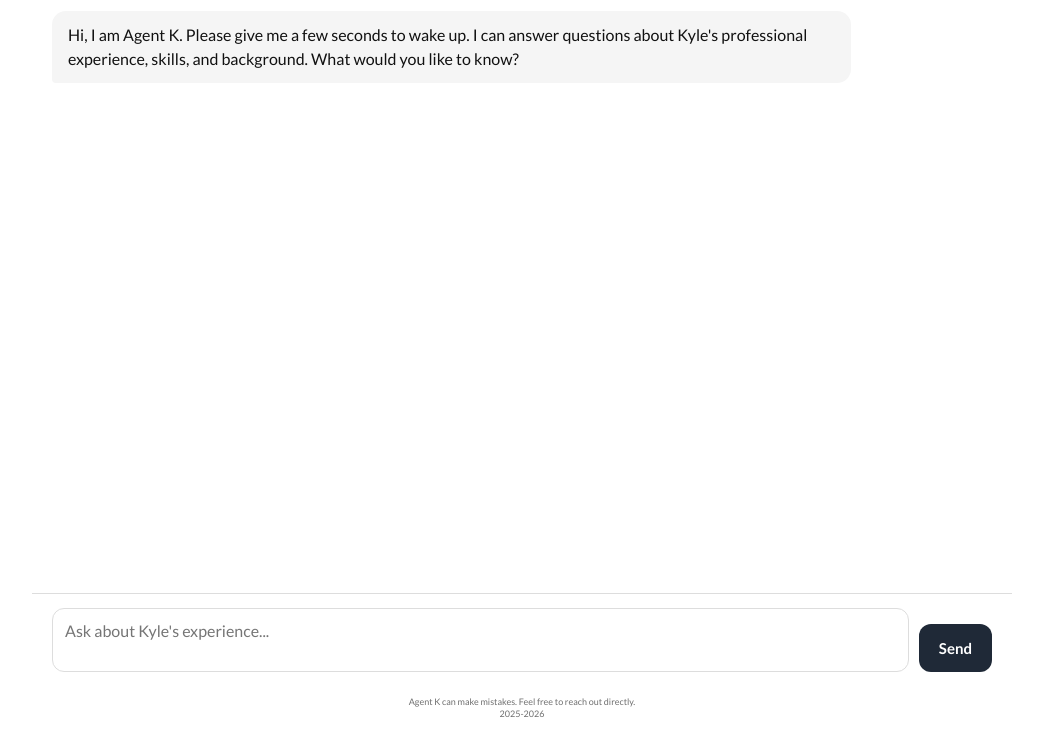
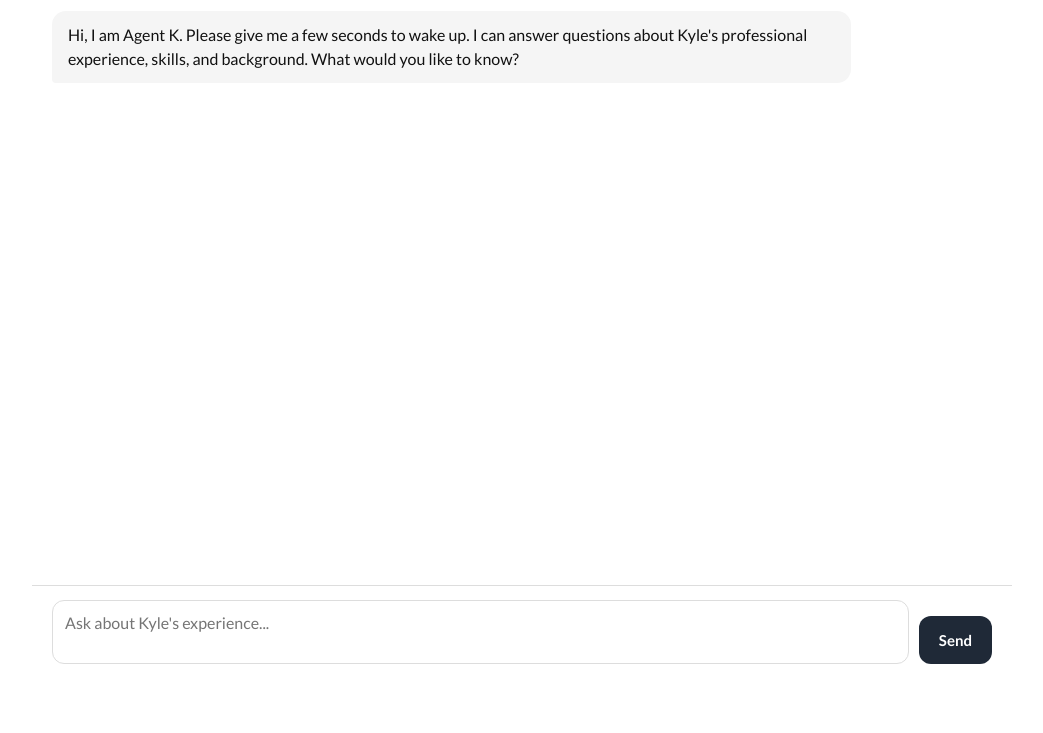
Before and after one commit to lamkyk/agentkyle-popup, a website: page index.html in a window 1280 px wide. Shown: the part 67-800 px from the top of the page, without its empty margins (118-1161 px from the left). Drawn offline with Linux system fonts and the light colour scheme.

Commit message:
Update index.html

```diff
--- a/index.html
+++ b/index.html
@@ -4,7 +4,9 @@
 <meta charset="UTF-8" />
 <title>Agent K Chat</title>
 <meta name="viewport" content="width=device-width, initial-scale=1.0">
+
 <link href="https://fonts.googleapis.com/css2?family=Lato:wght@300;400;700&display=swap" rel="stylesheet">
+
 <style>
 * {
   box-sizing: border-box;
@@ -57,15 +59,15 @@ html, body {
 
 @media (min-width: 768px) {
   .chat-inner {
-    max-width: 980px; /* wider desktop */
+    max-width: 980px;
   }
 }
 
-/* main scroll area – height set dynamically via JS */
+/* main scroll area – height controlled by JS */
 #chatBody {
   overflow-y: auto;
   padding: 16px 20px;
-  padding-bottom: 24px;
+  padding-bottom: 32px;
   display: flex;
   flex-direction: column;
   gap: 14px;
@@ -78,24 +80,7 @@ html, body {
   display: block;
 }
 
-#chatBody::-webkit-scrollbar {
-  width: 8px;
-}
-
-#chatBody::-webkit-scrollbar-track {
-  background: white;
-}
-
-#chatBody::-webkit-scrollbar-thumb {
-  background: #ccc;
-  border-radius: 4px;
-}
-
-#chatBody {
-  scrollbar-color: #ccc white;
-}
-
-/* input bar – “floating” above bottom */
+/* input bar – floating above bottom */
 #inputBar {
   padding: 14px 20px;
   background: #fff;
@@ -104,22 +89,25 @@ html, body {
   gap: 10px;
   align-items: flex-end;
   flex-shrink: 0;
-  z-index: 20;
+  z-index: 30;
 
-  /* lift whole input area above browser chrome */
-  margin-top: 4px;
-  margin-bottom: 0;
+  /* FLOAT LIFT — MEDIUM (40px) */
+  margin-bottom: calc(40px + env(safe-area-inset-bottom));
 }
 
-/* footer sits below input bar; group floats above bottom */
+/* footer */
 .footer-note {
   text-align: center;
   font-size: 9px;
   color: #555;
   opacity: 0.85;
   padding: 6px 0;
-  margin-top: 4px;
-  margin-bottom: calc(24px + env(safe-area-inset-bottom));
+
+  /* more spacing above footer */
+  margin-top: 12px;
+
+  /* keep footer readable above bottom safe area */
+  margin-bottom: calc(50px + env(safe-area-inset-bottom));
   line-height: 1.3;
 }
 
@@ -183,9 +171,11 @@ html, body {
 }
 </style>
 </head>
+
 <body>
 <div class="wrapper">
   <div class="chat-inner">
+
     <div class="header">You're now chatting with Agent K...</div>
 
     <div id="chatBody"></div>
@@ -206,48 +196,43 @@ html, body {
       Agent K can make mistakes. Feel free to reach out directly.<br>
       2025-2026
     </div>
+
   </div>
 </div>
 
 <script>
-/* stable height using visual viewport */
+/* DRAMATICALLY SIMPLIFIED + CORRECT mobile stable height */
 function adjustHeights() {
   const vv = window.visualViewport ? window.visualViewport.height : window.innerHeight;
 
-  const headerEl = document.querySelector('.header');
-  const inputBarEl = document.querySelector('#inputBar');
-  const footerEl = document.querySelector('.footer-note');
-  const chatBodyEl = document.querySelector('#chatBody');
+  const headerH = document.querySelector('.header').offsetHeight;
+  const inputH = document.querySelector('#inputBar').offsetHeight;
+  const footerH = document.querySelector('.footer-note').offsetHeight;
 
-  if (!headerEl || !inputBarEl || !footerEl || !chatBodyEl) return;
+  const chatBody = document.querySelector('#chatBody');
 
-  const headerH = headerEl.offsetHeight;
-  const inputH = inputBarEl.offsetHeight;
-  const footerH = footerEl.offsetHeight;
+  const extra = 20;
+  let available = vv - headerH - inputH - footerH - extra;
 
-  const extraGap = 16; // small safety buffer
-  let available = vv - headerH - inputH - footerH - extraGap;
+  if (available < 140) available = 140;
 
-  if (available < 120) available = 120; // never collapse too small
-
-  chatBodyEl.style.height = available + "px";
+  chatBody.style.height = available + "px";
 }
 
 if (window.visualViewport) {
-  window.visualViewport.addEventListener('resize', adjustHeights);
-  window.visualViewport.addEventListener('scroll', adjustHeights);
+  window.visualViewport.addEventListener("resize", adjustHeights);
+  window.visualViewport.addEventListener("scroll", adjustHeights);
 }
 
-window.addEventListener('orientationchange', adjustHeights);
-window.addEventListener('load', adjustHeights);
+window.addEventListener("orientationchange", adjustHeights);
+window.addEventListener("load", adjustHeights);
 
 /* chat logic */
-const chatBody = document.getElementById("chatBody");
+const chatBodyEl = document.getElementById("chatBody");
 const input = document.getElementById("input");
 const sendBtn = document.getElementById("sendBtn");
 let lastBotText = "";
 
-/* add message */
 function addMsg(type, text) {
   const row = document.createElement("div");
   row.className = "msg-row " + (type === "user" ? "msg-user" : "msg-bot");
@@ -257,16 +242,15 @@ function addMsg(type, text) {
   bubble.textContent = text;
 
   row.appendChild(bubble);
-  chatBody.appendChild(row);
+  chatBodyEl.appendChild(row);
 
   requestAnimationFrame(() => {
-    chatBody.scrollTop = chatBody.scrollHeight;
+    chatBodyEl.scrollTop = chatBodyEl.scrollHeight;
     if (type === "bot") lastBotText = text.trim();
     adjustHeights();
   });
 }
 
-/* send logic */
 async function send() {
   const q = input.value.trim();
   if (!q) return;
@@ -287,14 +271,14 @@ async function send() {
     });
 
     if (!res.ok) {
-      addMsg("bot", "The server is waking up. Please try that again in a moment.");
+      addMsg("bot", "The server is waking up. Please try again in a moment.");
       sendBtn.disabled = false;
       return;
     }
 
     const data = await res.json();
     addMsg("bot", data.answer || "I didn’t get a usable reply. Try again.");
-  } catch (e) {
+  } catch {
     addMsg("bot", "There was a network issue. Please try again.");
   }
 
@@ -314,21 +298,17 @@ input.addEventListener("keydown", (e) => {
 input.addEventListener("input", () => {
   input.style.height = "48px";
   input.style.height = Math.min(input.scrollHeight, 140) + "px";
-  chatBody.scrollTop = chatBody.scrollHeight;
+  chatBodyEl.scrollTop = chatBodyEl.scrollHeight;
   adjustHeights();
 });
 
-/* prevent accidental zoom */
+/* prevent double-tap zoom */
 let lastTouchEnd = 0;
-document.addEventListener(
-  "touchend",
-  (e) => {
-    const now = Date.now();
-    if (now - lastTouchEnd <= 300) e.preventDefault();
-    lastTouchEnd = now;
-  },
-  false
-);
+document.addEventListener("touchend", (e) => {
+  const now = Date.now();
+  if (now - lastTouchEnd <= 300) e.preventDefault();
+  lastTouchEnd = now;
+});
 
 /* initial greeting */
 addMsg(
```
